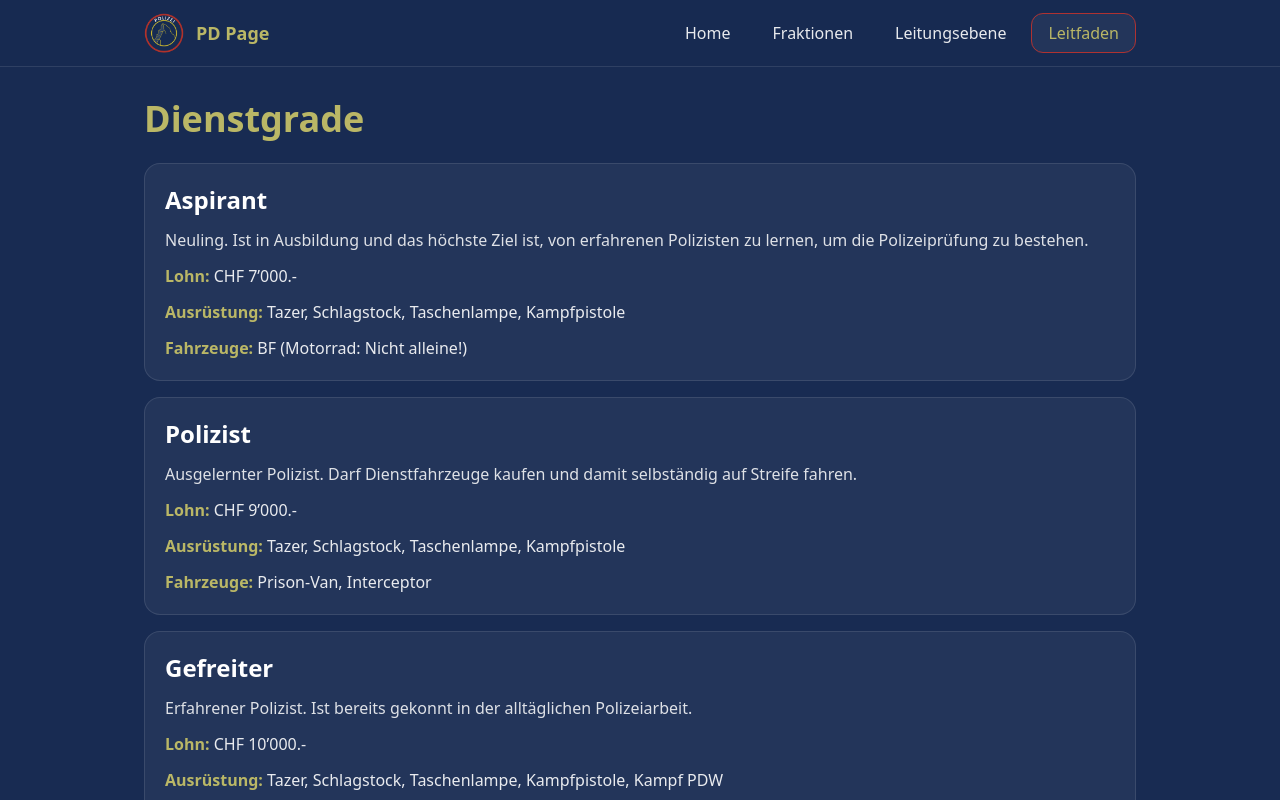
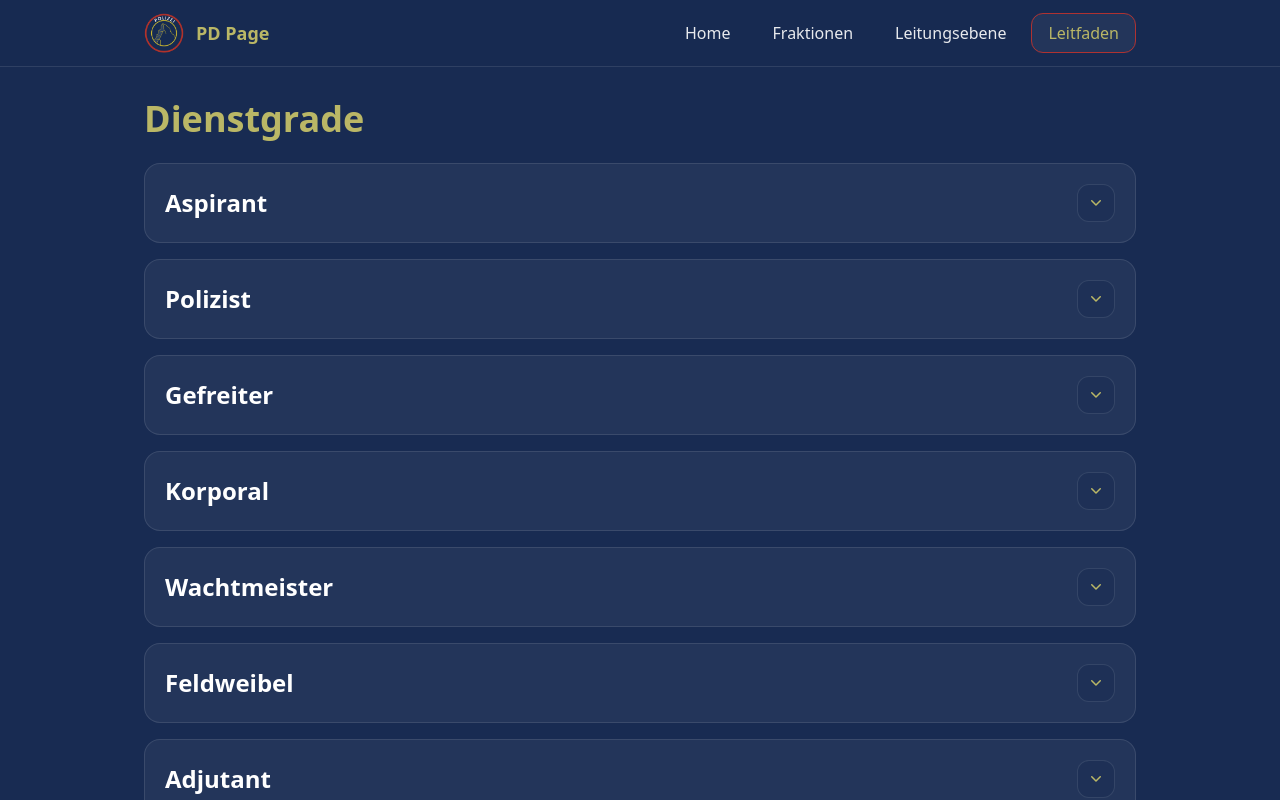
Before and after one commit to Nivre0/pd, a React (Vite) app in the folder pd-page/: page /leitfaden/dienstgrade in a window 1280 px wide. Shown: the top 800 px of the page. Built offline with nearby package versions, Linux system fonts and the light colour scheme.

Commit message:
made dienstgrade colapsable

```diff
--- a/pd-page/src/data/dienstgrade.json
+++ b/pd-page/src/data/dienstgrade.json
@@ -2,84 +2,84 @@
   {
     "rang": "Aspirant",
     "beschreibung": "Neuling. Ist in Ausbildung und das höchste Ziel ist, von erfahrenen Polizisten zu lernen, um die Polizeiprüfung zu bestehen.",
-    "lohn": "CHF 7’000.-",
+    "lohn": "CHF 7'000.-",
     "fahrzeuge": "BF (Motorrad: Nicht alleine!)",
     "ausruestung": "Tazer, Schlagstock, Taschenlampe, Kampfpistole"
   },
   {
     "rang": "Polizist",
     "beschreibung": "Ausgelernter Polizist. Darf Dienstfahrzeuge kaufen und damit selbständig auf Streife fahren.",
-    "lohn": "CHF 9’000.-",
+    "lohn": "CHF 9'000.-",
     "fahrzeuge": "Prison-Van, Interceptor",
     "ausruestung": "Tazer, Schlagstock, Taschenlampe, Kampfpistole"
   },
   {
     "rang": "Gefreiter",
     "beschreibung": "Erfahrener Polizist. Ist bereits gekonnt in der alltäglichen Polizeiarbeit.",
-    "lohn": "CHF 10’000.-",
+    "lohn": "CHF 10'000.-",
     "fahrzeuge": "Prison-Van, Interceptor",
     "ausruestung": "Tazer, Schlagstock, Taschenlampe, Kampfpistole, Kampf PDW"
   },
   {
     "rang": "Korporal",
     "beschreibung": "Motivierter Beamter mit Verantwortung, da berechtigt, einer Abteilung beizutreten (Ausbildner, KriPo, Diamant) oder die Flugausbildung zu absolvieren.",
-    "lohn": "CHF 11’000.-",
+    "lohn": "CHF 11'000.-",
     "fahrzeuge": "Prison-Van, Interceptor",
     "ausruestung": "Tazer, Schlagstock, Taschenlampe, Kampfpistole, Kampf PDW"
   },
   {
     "rang": "Wachtmeister",
     "beschreibung": "Sehr erfahrener Polizist. Hat viel Verantwortung, da er die Kampf-PDW zur Dienstausrüstung dazu erhält.",
-    "lohn": "CHF 12’000.-",
+    "lohn": "CHF 12'000.-",
     "fahrzeuge": "Prison-Van, Interceptor, Jeep, Ford-SUV",
     "ausruestung": "Tazer, Schlagstock, Taschenlampe, Kampfpistole, Kampf PDW, Schwere Pistole"
   },
   {
     "rang": "Feldweibel",
     "beschreibung": "Polizist mit Führungsfähigkeiten. Sollte die Polizisten unter sich an die Hand nehmen und ein gutes Vorbild sein.",
-    "lohn": "CHF 13’000.-",
+    "lohn": "CHF 13'000.-",
     "fahrzeuge": "Prison-Van, Interceptor, Jeep, Ford-SUV",
     "ausruestung": "Tazer, Schlagstock, Taschenlampe, Kampfpistole, Kampf PDW, Schwere Pistole"
   },
   {
     "rang": "Adjutant",
     "beschreibung": "Polizist mit Autorität und Entscheidungsmacht im Einsatz, da er Stürmungen auf Routen genehmigen oder ablehnen darf.",
-    "lohn": "CHF 14’000.-",
+    "lohn": "CHF 14'000.-",
     "fahrzeuge": "Prison-Van, Interceptor, Jeep, Ford-SUV",
     "ausruestung": "Tazer, Schlagstock, Taschenlampe, Kampfpistole, Kampf PDW, Bean-Bag Schrotflinte, Schwere Pistole"
   },
   {
     "rang": "Leutnant",
     "beschreibung": "Hochrangige Person mit starken Führungsinteressen. Muss ein sehr vorbildlicher Polizist für die Beamten unter sich sein und darf sich wenige Fehler erlauben.",
-    "lohn": "CHF 15’000.-",
+    "lohn": "CHF 15'000.-",
     "fahrzeuge": "Prison-Van, Interceptor, Jeep, Ford-SUV",
     "ausruestung": "Tazer, Schlagstock, Taschenlampe, Kampfpistole, Kampf PDW, Bean-Bag Schrotflinte, Schwere Pistole"
   },
   {
     "rang": "Hauptmann",
     "beschreibung": "Polizist mit sehr starken Führungsqualitäten. Ist nach der Leitungsebene der Höchstrangige und somit oft für wichtige Entscheidungen verantwortlich.",
-    "lohn": "CHF 16’000.-",
+    "lohn": "CHF 16'000.-",
     "fahrzeuge": "Prison-Van, Interceptor, Jeep, Ford-SUV",
     "ausruestung": "Tazer, Schlagstock, Taschenlampe, Kampfpistole, Kampf PDW, Bean-Bag Schrotflinte, Schwere Pistole"
   },
   {
     "rang": "Fachoffizier",
     "beschreibung": "Autoritäre Person der Leitungsebene. Führt Neuankömmlinge ein, stellt Waffenscheine aus, bearbeitet Beschwerden und arbeitet direkt mit dem Kommando zusammen. Darf Razzien/Stürmungen genehmigen.",
-    "lohn": "CHF 18’000.-",
+    "lohn": "CHF 18'000.-",
     "fahrzeuge": "ALLE Fahrzeuge",
     "ausruestung": "ALLE Waffen"
   },
   {
     "rang": "Stv. Kommandant",
     "beschreibung": "Überprüft die Aktivitäten der Fachoffiziere und ist die rechte Hand des Kommandanten. Darf Razzien genehmigen.",
-    "lohn": "CHF 19’000.-",
+    "lohn": "CHF 19'000.-",
     "fahrzeuge": "ALLE Fahrzeuge",
     "ausruestung": "ALLE Waffen"
   },
   {
     "rang": "Kommandant",
     "beschreibung": "Oberste Führungskraft der Polizei. Verantwortlich für Leitung, Vertretung und Entscheidungen des gesamten Polizeikorps.",
-    "lohn": "CHF 20’000.-",
+    "lohn": "CHF 20'000.-",
     "fahrzeuge": "ALLE Fahrzeuge",
     "ausruestung": "ALLE Waffen"
   }
--- a/pd-page/src/pages/Dienstgrade.jsx
+++ b/pd-page/src/pages/Dienstgrade.jsx
@@ -1,27 +1,74 @@
+import { useState } from "react";
 import dienstgrade from "../data/dienstgrade.json";
 
+function Chevron({ open }) {
+  return (
+    <svg
+      className={[
+        "h-5 w-5 transition-transform",
+        open ? "rotate-180" : "rotate-0",
+      ].join(" ")}
+      viewBox="0 0 20 20"
+      fill="currentColor"
+      aria-hidden="true"
+    >
+      <path
+        fillRule="evenodd"
+        d="M5.23 7.21a.75.75 0 0 1 1.06.02L10 10.94l3.71-3.71a.75.75 0 1 1 1.06 1.06l-4.24 4.24a.75.75 0 0 1-1.06 0L5.21 8.29a.75.75 0 0 1 .02-1.08z"
+        clipRule="evenodd"
+      />
+    </svg>
+  );
+}
+
 export default function Dienstgrade() {
+  const [openRangs, setOpenRangs] = useState(() => new Set());
+
+  const toggle = (rang) => {
+    setOpenRangs((prev) => {
+      const next = new Set(prev);
+      if (next.has(rang)) next.delete(rang);
+      else next.add(rang);
+      return next;
+    });
+  };
+
   return (
     <div className="space-y-6">
       <h1 className="text-4xl font-bold text-accentText">Dienstgrade</h1>
 
       <div className="space-y-4">
-        {dienstgrade.map((d) => (
+        {dienstgrade.map((d) => {
+          const open = openRangs.has(d.rang);
+
+          return (
             <div
               key={d.rang}
-            className="rounded-2xl border border-white/10 bg-white/5 p-5 space-y-3"
+              className="rounded-2xl border border-white/10 bg-white/5 overflow-hidden"
+            >
+              {/* Header (klickbar) */}
+              <button
+                type="button"
+                onClick={() => toggle(d.rang)}
+                className="w-full flex items-center justify-between gap-4 p-5 text-left hover:bg-white/5 transition"
+                aria-expanded={open}
               >
                 <h2 className="text-2xl font-bold text-white">{d.rang}</h2>
+                <div className="shrink-0 rounded-xl border border-white/10 bg-primary/40 p-2 text-accentText">
+                  <Chevron open={open} />
+                </div>
+              </button>
 
+              {/* Content */}
+              {open && (
+                <div className="px-5 pb-5 space-y-3">
                   <p className="text-white/85">{d.beschreibung}</p>
 
-            {/* Lohn */}
                   <div>
                     <span className="font-semibold text-accentText">Lohn:</span>{" "}
                     <span className="text-white/90">{d.lohn}</span>
                   </div>
 
-            {/* Ausrüstung */}
                   <div>
                     <span className="font-semibold text-accentText">
                       Ausrüstung:
@@ -29,7 +76,6 @@ export default function Dienstgrade() {
                     <span className="text-white/90">{d.ausruestung}</span>
                   </div>
 
-            {/* Fahrzeuge – jetzt UNTER Ausrüstung */}
                   <div>
                     <span className="font-semibold text-accentText">
                       Fahrzeuge:
@@ -37,7 +83,10 @@ export default function Dienstgrade() {
                     <span className="text-white/90">{d.fahrzeuge}</span>
                   </div>
                 </div>
-        ))}
+              )}
+            </div>
+          );
+        })}
       </div>
     </div>
   );
```
Lines whose indentation alone changed are shown as unchanged.
